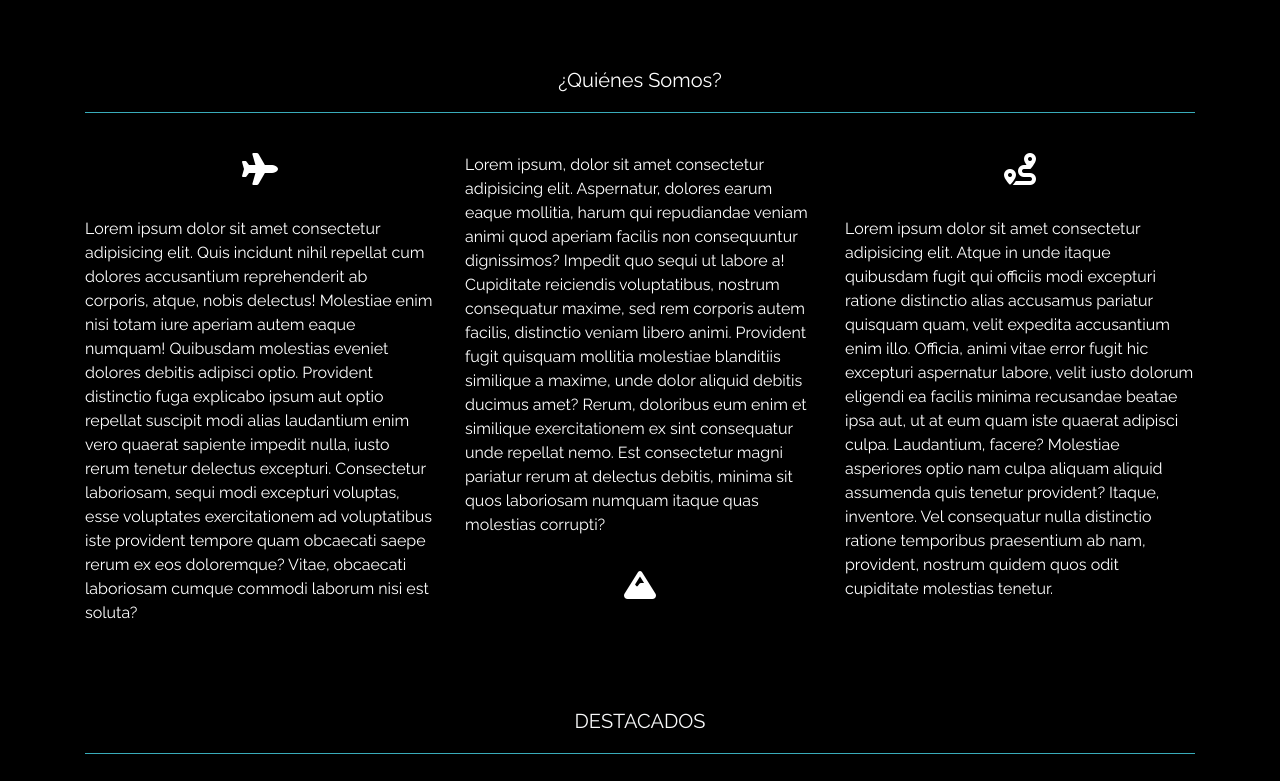
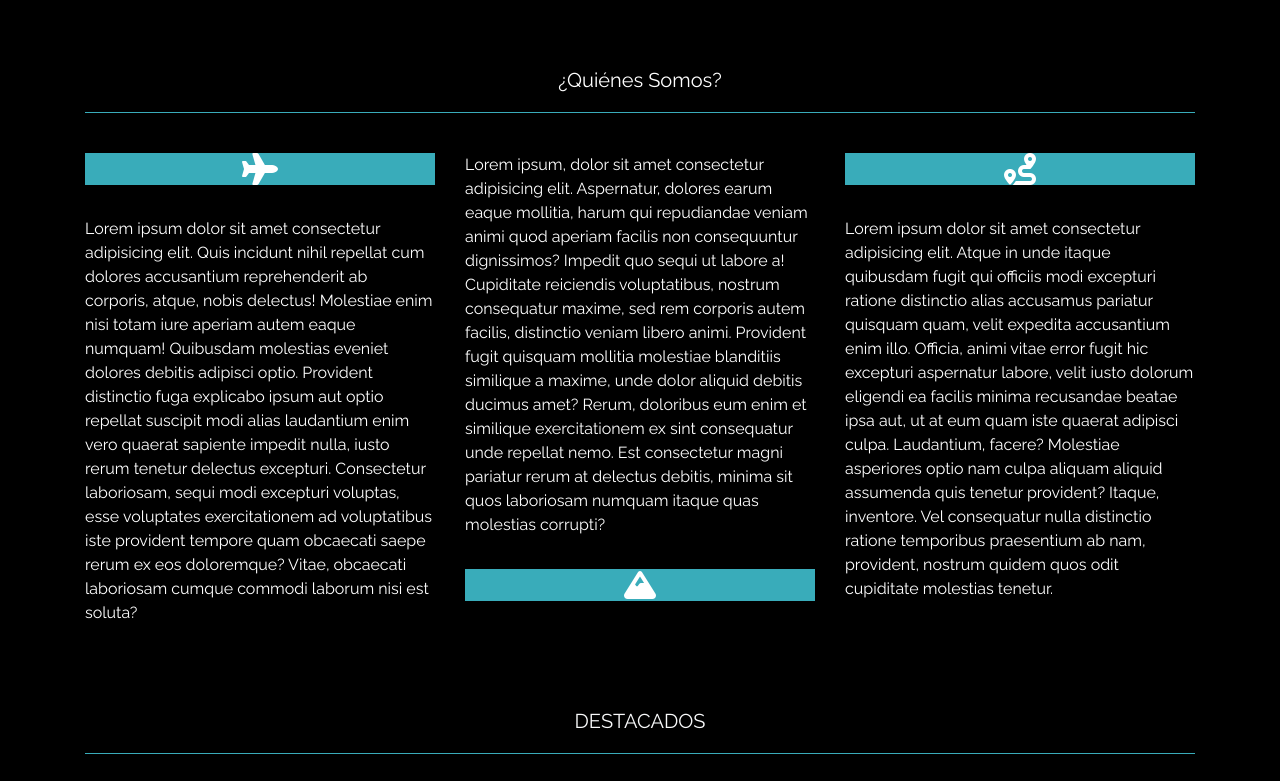
Before and after one commit to Frannyontech/g48_prueba-viajes, a plain HTML site: page index.html in a window 1280 px wide. Shown: the part 960-1741 px from the top of the page. Drawn offline with nearby package versions, Linux system fonts and the light colour scheme; a script that the page names is missing.

Commit message:
Fixed image

```diff
--- a/assets/css/style.css
+++ b/assets/css/style.css
@@ -4,6 +4,10 @@ body{
     font-family: 'Raleway';
 }
 
+.fas {
+    background-color: #39ACBA;
+    width: 100%;
+}
 
 .footer_viajes{
     font-size: 25px;
--- a/index.html
+++ b/index.html
@@ -65,6 +65,7 @@
 
     <section id="about" class="container text-center my-5 text-white">
         <h2 class="text-center my-4 border-bottom">¿Quiénes Somos?</h2>
+            <div class="d-none d-md-block">
                 <div class="row">
                     <div class="col-md-4">
                         <i class="fas fa-plane fa-2x my-3"></i>
@@ -83,6 +84,7 @@
                         <p class="my-3">Lorem ipsum dolor sit amet consectetur adipisicing elit. Atque in unde itaque quibusdam fugit qui officiis modi excepturi ratione distinctio alias accusamus pariatur quisquam quam, velit expedita accusantium enim illo.
                         Officia, animi vitae error fugit hic excepturi aspernatur labore, velit iusto dolorum eligendi ea facilis minima recusandae beatae ipsa aut, ut at eum quam iste quaerat adipisci culpa. Laudantium, facere?
                         Molestiae asperiores optio nam culpa aliquam aliquid assumenda quis tenetur provident? Itaque, inventore. Vel consequatur nulla distinctio ratione temporibus praesentium ab nam, provident, nostrum quidem quos odit cupiditate molestias tenetur.</p>
+                    </div>
                 </div>
             </div>
     </section>
```
Also changed, not shown: assets/img/card2.jpg, 1 other file. Lines whose indentation alone changed are shown as unchanged.
